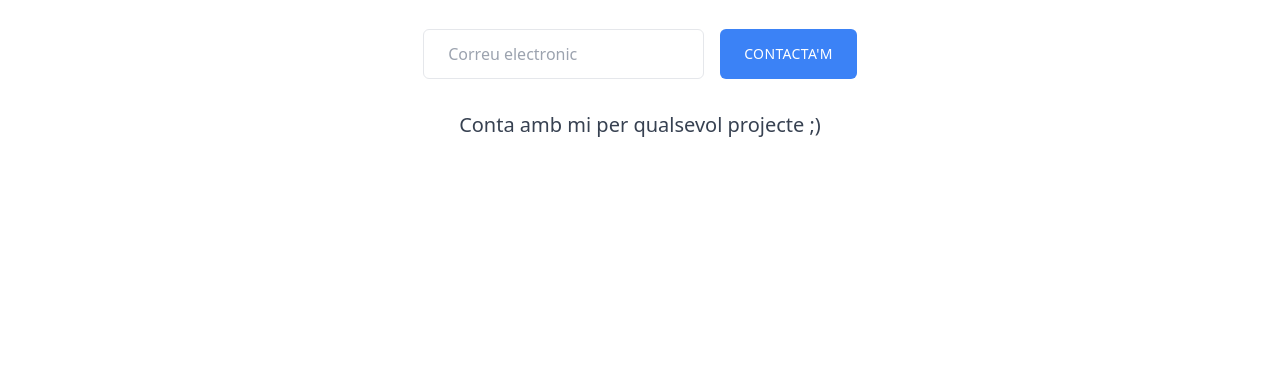
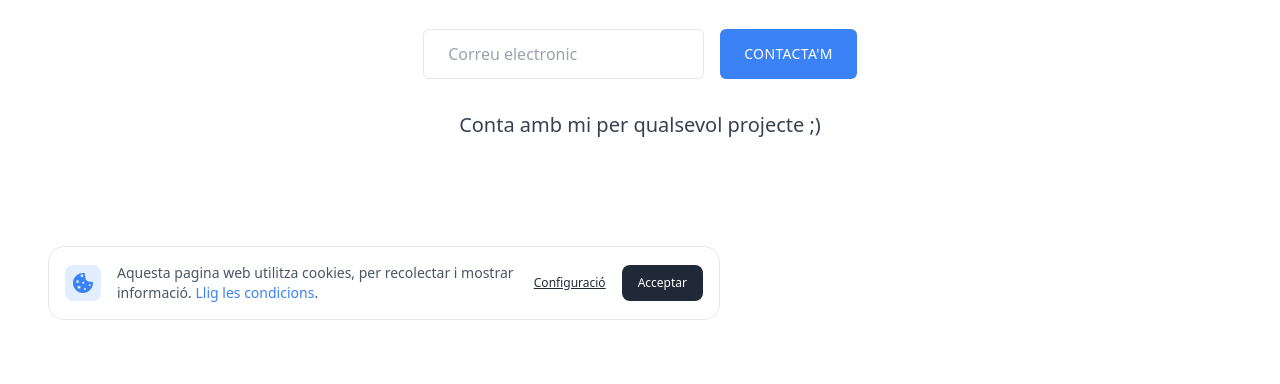
Before and after one commit to 2DAM-202425-PROJECTE/landing-page-christianvillanueva, a website built with Vite: page landing-page-christian/index.html in a window 1280 px wide. Shown: the part 416-800 px from the top of the page. Built offline with nearby package versions, Linux system fonts and the light colour scheme.

Commit message:
cookies missatge Fix#4

```diff
--- a/landing-page-christian/index.html
+++ b/landing-page-christian/index.html
@@ -263,17 +263,17 @@
                 <div class="flex-1 px-2 mt-4 md:mt-0">
                   <label class="block mb-2 text-sm text-gray-600 dark:text-gray-200">Cognom</label>
                   <input type="text" placeholder="Doe" class="block w-full px-5 py-2.5 mt-2 text-gray-700 placeholder-gray-400 bg-white border border-gray-200 rounded-lg dark:placeholder-gray-600 dark:bg-gray-900 dark:text-gray-300 dark:border-gray-700 focus:border-blue-400 dark:focus:border-blue-400 focus:ring-blue-400 focus:outline-none focus:ring focus:ring-opacity-40" />
-                </div>e
+                </div>
               </div>
 
               <div class="mt-4">
                 <label class="block mb-2 text-sm text-gray-600 dark:text-gray-200">Correu electronic</label>
-                <input type="email" placeholder="johndoe@example.com" class="block w-full px-5 py-2.5 mt-2 text-gray-700 placeholder-gray-400 bg-white border border-gray-200 rounded-lg dark:placeholder-gray-600 dark:bg-gray-900 dark:text-gray-300 dark:border-gray-700 focus:border-blue-400 dark:focus:border-blue-400 focus:ring-blue-400 focus:outline-none focus:ring focus:ring-opacity-40" />
+                <input type="email" placeholder="example@example.com" class="block w-full px-5 py-2.5 mt-2 text-gray-700 placeholder-gray-400 bg-white border border-gray-200 rounded-lg dark:placeholder-gray-600 dark:bg-gray-900 dark:text-gray-300 dark:border-gray-700 focus:border-blue-400 dark:focus:border-blue-400 focus:ring-blue-400 focus:outline-none focus:ring focus:ring-opacity-40" />
               </div>
 
               <div class="w-full mt-4">
                 <label class="block mb-2 text-sm text-gray-600 dark:text-gray-200">Missatge</label>
-                <textarea class="block w-full h-32 px-5 py-2.5 mt-2 text-gray-700 placeholder-gray-400 bg-white border border-gray-200 rounded-lg md:h-56 dark:placeholder-gray-600 dark:bg-gray-900 dark:text-gray-300 dark:border-gray-700 focus:border-blue-400 dark:focus:border-blue-400 focus:ring-blue-400 focus:outline-none focus:ring focus:ring-opacity-40" placeholder="Message"></textarea>
+                <textarea class="block w-full h-32 px-5 py-2.5 mt-2 text-gray-700 placeholder-gray-400 bg-white border border-gray-200 rounded-lg md:h-56 dark:placeholder-gray-600 dark:bg-gray-900 dark:text-gray-300 dark:border-gray-700 focus:border-blue-400 dark:focus:border-blue-400 focus:ring-blue-400 focus:outline-none focus:ring focus:ring-opacity-40" placeholder="Missatge"></textarea>
               </div>
 
               <button class="w-full px-6 py-3 mt-4 text-sm font-medium tracking-wide text-white capitalize transition-colors duration-300 transform bg-blue-500 rounded-lg hover:bg-blue-400 focus:outline-none focus:ring focus:ring-blue-300 focus:ring-opacity-50">
@@ -337,6 +337,27 @@
         </div>
       </div>
     </div>
+    <section class="z-20 fixed max-w-2xl p-4 mx-auto bg-white border border-gray-200 md:gap-x-4 left-12 bottom-16 dark:bg-gray-900 md:flex md:items-center dark:border-gray-700 rounded-2xl">
+      <div class="flex items-center gap-x-4">
+        <span class="inline-flex p-2 text-blue-500 rounded-lg shrink-0 dark:bg-gray-800 bg-blue-100/80">
+            <svg width="20" height="20" viewBox="0 0 20 20" fill="none" xmlns="http://www.w3.org/2000/svg">
+                <path d="M17.9803 8.5468C17.5123 8.69458 17.0197 8.7931 16.5271 8.7931C14.2118 8.76847 12.3399 6.89655 12.3153 4.58128C12.3153 4.13793 12.3892 3.69458 12.537 3.27586C11.9951 2.68473 11.6995 1.92118 11.6995 1.13301C11.6995 0.812808 11.7488 0.492611 11.8473 0.172414C11.2315 0.0738918 10.6158 0 10 0C4.48276 0 0 4.48276 0 10C0 15.5172 4.48276 20 10 20C15.5172 20 20 15.5172 20 10C20 9.77833 20 9.55665 19.9754 9.33498C19.2611 9.26108 18.5468 8.99015 17.9803 8.5468ZM4.58128 7.31527C6.30542 7.31527 6.30542 10.0246 4.58128 10.0246C2.85714 10.0246 2.61084 7.31527 4.58128 7.31527ZM6.05912 15.7635C4.08867 15.7635 4.08867 12.8079 6.05912 12.8079C8.02956 12.8079 8.02956 15.7635 6.05912 15.7635ZM9.01478 1.33005C10.7389 1.33005 10.7389 4.28571 9.01478 4.28571C7.29064 4.28571 7.04434 1.33005 9.01478 1.33005ZM10.2463 8.84237C11.7241 8.84237 11.7241 10.8128 10.2463 10.8128C8.76848 10.8128 9.01478 8.84237 10.2463 8.84237ZM11.9704 16.9458C10.4926 16.9458 10.4926 14.9754 11.9704 14.9754C13.4483 14.9754 13.202 16.9458 11.9704 16.9458ZM16.6503 13.1034C15.4187 13.1034 15.4187 11.133 16.6503 11.133C17.8818 11.133 17.8818 13.1034 16.6503 13.1034Z" fill="currentColor"/>
+            </svg>
+        </span>
+
+        <p class="text-sm text-gray-600 dark:text-gray-300">Aquesta pagina web utilitza cookies, per recolectar i mostrar informació. <a href="#" class="text-blue-500 hover:underline">Llig les condicions</a>. </p>
+      </div>
+
+      <div class="flex items-center mt-6 gap-x-4 shrink-0 lg:mt-0">
+        <button class="w-1/2 text-xs text-gray-800 underline transition-colors duration-300 md:w-auto dark:text-white dark:hover:text-gray-400 hover:text-gray-600 focus:outline-none">
+          Configuració
+        </button>
+
+        <button class=" text-xs w-1/2 md:w-auto font-medium bg-gray-800 rounded-lg hover:bg-gray-700 text-white px-4 py-2.5 duration-300 transition-colors focus:outline-none">
+          Acceptar
+        </button>
+      </div>
+    </section>
     <footer class="bg-white dark:bg-gray-900">
       <div class="container flex flex-col items-center justify-between p-6 mx-auto space-y-4 sm:space-y-0 sm:flex-row">
         <a href="">
```
